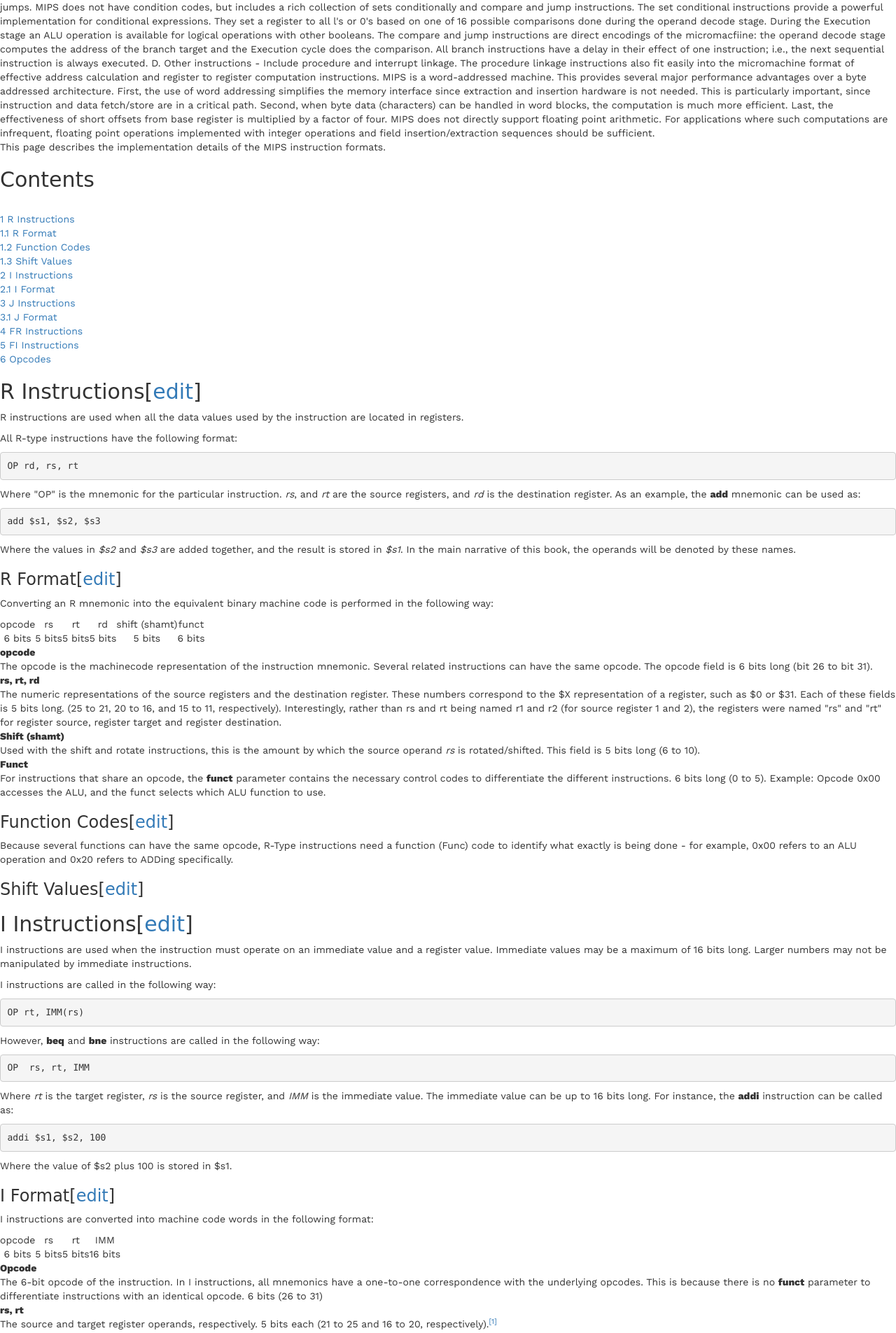
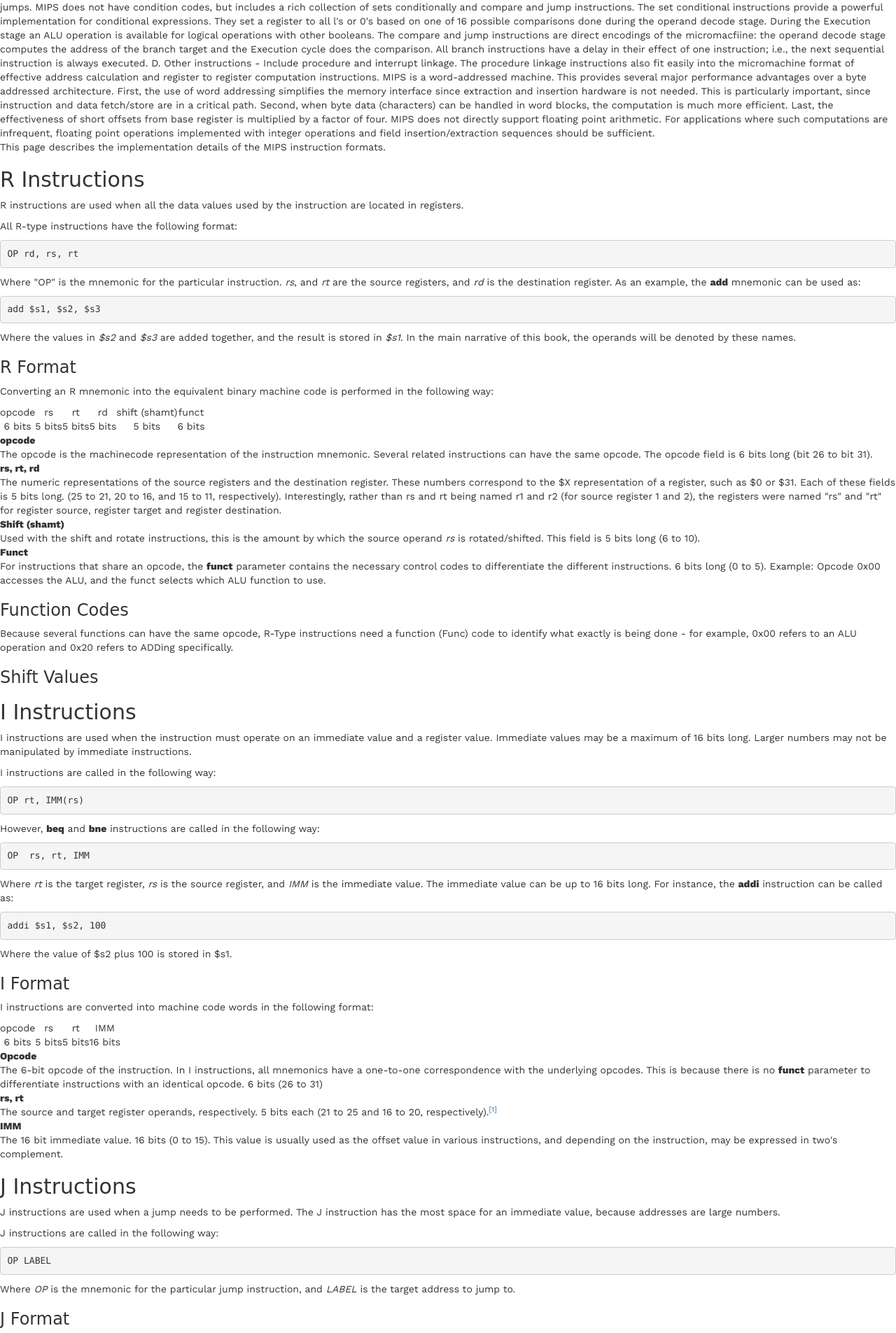
Before and after one commit to basketcase03/CO_website, a Django app: page /doc2 in a window 1280 px wide. Shown: the part 685-2590 px from the top of the page at 70% size. Run offline with Django 3.2, Linux system fonts and the light colour scheme; some libraries are stand-ins or nearby versions; some web fonts are replaced.

Commit message:
Updated doc2

```diff
--- a/MIPS_Site/templates/Documentation_MIPS2.html
+++ b/MIPS_Site/templates/Documentation_MIPS2.html
@@ -75,32 +75,8 @@ MIPS is a  word-addressed machine. This provides several major performance advan
 
   <p>This page describes the implementation details of the MIPS instruction formats.
 </p>
-<div id="toc" class="toc" role="navigation" aria-labelledby="mw-toc-heading"><input type="checkbox" role="button" id="toctogglecheckbox" class="toctogglecheckbox" style="display:none" /><div class="toctitle" lang="en" dir="ltr"><h2 id="mw-toc-heading">Contents</h2><span class="toctogglespan"><label class="toctogglelabel" for="toctogglecheckbox"></label></span></div>
-<ul>
-<li class="toclevel-1 tocsection-1"><a href="#R_Instructions"><span class="tocnumber">1</span> <span class="toctext">R Instructions</span></a>
-<ul>
-<li class="toclevel-2 tocsection-2"><a href="#R_Format"><span class="tocnumber">1.1</span> <span class="toctext">R Format</span></a></li>
-<li class="toclevel-2 tocsection-3"><a href="#Function_Codes"><span class="tocnumber">1.2</span> <span class="toctext">Function Codes</span></a></li>
-<li class="toclevel-2 tocsection-4"><a href="#Shift_Values"><span class="tocnumber">1.3</span> <span class="toctext">Shift Values</span></a></li>
-</ul>
-</li>
-<li class="toclevel-1 tocsection-5"><a href="#I_Instructions"><span class="tocnumber">2</span> <span class="toctext">I Instructions</span></a>
-<ul>
-<li class="toclevel-2 tocsection-6"><a href="#I_Format"><span class="tocnumber">2.1</span> <span class="toctext">I Format</span></a></li>
-</ul>
-</li>
-<li class="toclevel-1 tocsection-7"><a href="#J_Instructions"><span class="tocnumber">3</span> <span class="toctext">J Instructions</span></a>
-<ul>
-<li class="toclevel-2 tocsection-8"><a href="#J_Format"><span class="tocnumber">3.1</span> <span class="toctext">J Format</span></a></li>
-</ul>
-</li>
-<li class="toclevel-1 tocsection-9"><a href="#FR_Instructions"><span class="tocnumber">4</span> <span class="toctext">FR Instructions</span></a></li>
-<li class="toclevel-1 tocsection-10"><a href="#FI_Instructions"><span class="tocnumber">5</span> <span class="toctext">FI Instructions</span></a></li>
-<li class="toclevel-1 tocsection-11"><a href="#Opcodes"><span class="tocnumber">6</span> <span class="toctext">Opcodes</span></a></li>
-</ul>
-</div>
 
-<h2><span class="mw-headline" id="R_Instructions">R Instructions</span><span class="mw-editsection"><span class="mw-editsection-bracket">[</span><a href="/w/index.php?title=MIPS_Assembly/Instruction_Formats&amp;action=edit&amp;section=1" title="Edit section: R Instructions">edit</a><span class="mw-editsection-bracket">]</span></span></h2>
+<h2><span class="mw-headline" id="R_Instructions">R Instructions</span><span class="mw-editsection"></h2>
 <p>R instructions are used when all the data values used by the instruction are located in registers.
 </p><p>All R-type instructions have the following format:
 </p>
@@ -112,7 +88,7 @@ MIPS is a  word-addressed machine. This provides several major performance advan
 </pre>
 <p>Where the values in <i>$s2</i> and <i>$s3</i> are added together, and the result is stored in <i>$s1</i>. In the main narrative of this book, the operands will be denoted by these names.
 </p>
-<h3><span class="mw-headline" id="R_Format">R Format</span><span class="mw-editsection"><span class="mw-editsection-bracket">[</span><a href="/w/index.php?title=MIPS_Assembly/Instruction_Formats&amp;action=edit&amp;section=2" title="Edit section: R Format">edit</a><span class="mw-editsection-bracket">]</span></span></h3>
+<h3><span class="mw-headline" id="R_Format">R Format</span></h3>
 <p>Converting an R mnemonic into the equivalent binary machine code is performed in the following way:
 </p>
 <table class="wikitable" style="text-align: center;">
@@ -141,11 +117,11 @@ MIPS is a  word-addressed machine. This provides several major performance advan
 <dd>Used with the shift and rotate instructions, this is the amount by which the source operand <i>rs</i> is rotated/shifted. This field is 5 bits long (6 to 10).</dd>
 <dt>Funct</dt>
 <dd>For instructions that share an opcode, the <b>funct</b> parameter contains the necessary control codes to differentiate the different instructions. 6 bits long (0 to 5). Example: Opcode 0x00 accesses the ALU, and the funct selects which ALU function to use.</dd></dl>
-<h3><span class="mw-headline" id="Function_Codes">Function Codes</span><span class="mw-editsection"><span class="mw-editsection-bracket">[</span><a href="/w/index.php?title=MIPS_Assembly/Instruction_Formats&amp;action=edit&amp;section=3" title="Edit section: Function Codes">edit</a><span class="mw-editsection-bracket">]</span></span></h3>
+<h3><span class="mw-headline" id="Function_Codes">Function Codes</span></h3>
 <p>Because several functions can have the same opcode, R-Type instructions need a function (Func) code to identify what exactly is being done - for example, 0x00 refers to an ALU operation and 0x20 refers to ADDing specifically.
 </p>
-<h3><span class="mw-headline" id="Shift_Values">Shift Values</span><span class="mw-editsection"><span class="mw-editsection-bracket">[</span><a href="/w/index.php?title=MIPS_Assembly/Instruction_Formats&amp;action=edit&amp;section=4" title="Edit section: Shift Values">edit</a><span class="mw-editsection-bracket">]</span></span></h3>
-<h2><span class="mw-headline" id="I_Instructions">I Instructions</span><span class="mw-editsection"><span class="mw-editsection-bracket">[</span><a href="/w/index.php?title=MIPS_Assembly/Instruction_Formats&amp;action=edit&amp;section=5" title="Edit section: I Instructions">edit</a><span class="mw-editsection-bracket">]</span></span></h2>
+<h3><span class="mw-headline" id="Shift_Values">Shift Values</span></h3>
+<h2><span class="mw-headline" id="I_Instructions">I Instructions</span></h2>
 <p>I instructions are used when the instruction must operate on an immediate value and a register value. Immediate values may be a maximum of 16 bits long. Larger numbers may not be manipulated by immediate instructions.
 </p><p>I instructions are called in the following way:
 </p>
@@ -161,7 +137,7 @@ MIPS is a  word-addressed machine. This provides several major performance advan
 </pre>
 <p>Where the value of $s2 plus 100 is stored in $s1.
 </p>
-<h3><span class="mw-headline" id="I_Format">I Format</span><span class="mw-editsection"><span class="mw-editsection-bracket">[</span><a href="/w/index.php?title=MIPS_Assembly/Instruction_Formats&amp;action=edit&amp;section=6" title="Edit section: I Format">edit</a><span class="mw-editsection-bracket">]</span></span></h3>
+<h3><span class="mw-headline" id="I_Format">I Format</span></h3>
 <p>I instructions are converted into machine code words in the following format:
 </p>
 <table class="wikitable" style="text-align: center;">
@@ -184,7 +160,7 @@ MIPS is a  word-addressed machine. This provides several major performance advan
 <dd>The source and target register operands, respectively. 5 bits each (21 to 25 and 16 to 20, respectively).<sup id="cite_ref-1" class="reference"><a href="#cite_note-1">&#91;1&#93;</a></sup></dd>
 <dt>IMM</dt>
 <dd>The 16 bit immediate value. 16 bits (0 to 15). This value is usually used as the offset value in various instructions, and depending on the instruction, may be expressed in two's complement.</dd></dl>
-<h2><span class="mw-headline" id="J_Instructions">J Instructions</span><span class="mw-editsection"><span class="mw-editsection-bracket">[</span><a href="/w/index.php?title=MIPS_Assembly/Instruction_Formats&amp;action=edit&amp;section=7" title="Edit section: J Instructions">edit</a><span class="mw-editsection-bracket">]</span></span></h2>
+<h2><span class="mw-headline" id="J_Instructions">J Instructions</span></h2>
 <p>J instructions are used when a jump needs to be performed. The J instruction has the most space for an immediate value, because addresses are large numbers.
 </p><p>J instructions are called in the following way:
 </p>
@@ -192,7 +168,7 @@ MIPS is a  word-addressed machine. This provides several major performance advan
 </pre>
 <p>Where <i>OP</i> is the mnemonic for the particular jump instruction, and <i>LABEL</i> is the target address to jump to.
 </p>
-<h3><span class="mw-headline" id="J_Format">J Format</span><span class="mw-editsection"><span class="mw-editsection-bracket">[</span><a href="/w/index.php?title=MIPS_Assembly/Instruction_Formats&amp;action=edit&amp;section=8" title="Edit section: J Format">edit</a><span class="mw-editsection-bracket">]</span></span></h3>
+<h3><span class="mw-headline" id="J_Format">J Format</span></h3>
 <p>J instructions have the following machine-code format:
 </p>
 <table class="wikitable">
@@ -205,7 +181,7 @@ MIPS is a  word-addressed machine. This provides several major performance advan
 <dd>The 6 bit opcode corresponding to the particular jump command. (26 to 31).</dd>
 <dt>Address</dt>
 <dd>A 26-bit shortened address of the destination. (0 to 25). The two least significant bits are removed, and the 4 most significant bits are removed, and assumed to be the same as the current instruction's address.</dd></dl>
-<h2><span class="mw-headline" id="FR_Instructions">FR Instructions</span><span class="mw-editsection"><span class="mw-editsection-bracket">[</span><a href="/w/index.php?title=MIPS_Assembly/Instruction_Formats&amp;action=edit&amp;section=9" title="Edit section: FR Instructions">edit</a><span class="mw-editsection-bracket">]</span></span></h2>
+<h2><span class="mw-headline" id="FR_Instructions">FR Instructions</span></h2>
 <p>FR instructions are similar to the R instructions described above, except they are reserved for use with floating-point numbers:
 </p>
 <table class="wikitable">
@@ -218,7 +194,7 @@ MIPS is a  word-addressed machine. This provides several major performance advan
 <td>fd</td>
 <td>funct
 </td></tr></tbody></table>
-<h2><span class="mw-headline" id="FI_Instructions">FI Instructions</span><span class="mw-editsection"><span class="mw-editsection-bracket">[</span><a href="/w/index.php?title=MIPS_Assembly/Instruction_Formats&amp;action=edit&amp;section=10" title="Edit section: FI Instructions">edit</a><span class="mw-editsection-bracket">]</span></span></h2>
+<h2><span class="mw-headline" id="FI_Instructions">FI Instructions</span></h2>
 <p>FI instructions are similar to the I instructions described above, except they are reserved for use with floating-point numbers:
 </p>
 <table class="wikitable">
@@ -229,7 +205,7 @@ MIPS is a  word-addressed machine. This provides several major performance advan
 <td>ft</td>
 <td>Imm
 </td></tr></tbody></table>
-<h2><span class="mw-headline" id="Opcodes">Opcodes</span><span class="mw-editsection"><span class="mw-editsection-bracket">[</span><a href="/w/index.php?title=MIPS_Assembly/Instruction_Formats&amp;action=edit&amp;section=11" title="Edit section: Opcodes">edit</a><span class="mw-editsection-bracket">]</span></span></h2>
+<h2><span class="mw-headline" id="Opcodes">Opcodes</span></h2>
 <p>The following table contains a listing of MIPS instructions and the corresponding opcodes. Opcode and funct numbers are all listed in hexadecimal.
 </p>
 <table class="wikitable sortable">
```
